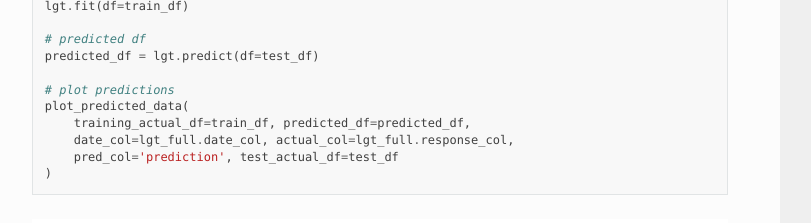
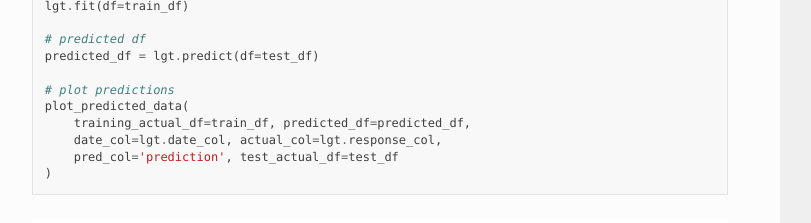
Before and after one commit to uber/orbit, a plain HTML site: page readme.html in a window 1280 px wide. Shown: the part 1660-1883 px from the top of the page, without its empty margins (320-1131 px from the left). Drawn offline with Linux system fonts and the light colour scheme.

Commit message:
typo fix

```diff
--- a/readme.html
+++ b/readme.html
@@ -233,7 +233,7 @@ distribution</p></li>
 <span class="c1"># plot predictions</span>
 <span class="n">plot_predicted_data</span><span class="p">(</span>
     <span class="n">training_actual_df</span><span class="o">=</span><span class="n">train_df</span><span class="p">,</span> <span class="n">predicted_df</span><span class="o">=</span><span class="n">predicted_df</span><span class="p">,</span>
-    <span class="n">date_col</span><span class="o">=</span><span class="n">lgt_full</span><span class="o">.</span><span class="n">date_col</span><span class="p">,</span> <span class="n">actual_col</span><span class="o">=</span><span class="n">lgt_full</span><span class="o">.</span><span class="n">response_col</span><span class="p">,</span>
+    <span class="n">date_col</span><span class="o">=</span><span class="n">lgt</span><span class="o">.</span><span class="n">date_col</span><span class="p">,</span> <span class="n">actual_col</span><span class="o">=</span><span class="n">lgt</span><span class="o">.</span><span class="n">response_col</span><span class="p">,</span>
     <span class="n">pred_col</span><span class="o">=</span><span class="s1">&#39;prediction&#39;</span><span class="p">,</span> <span class="n">test_actual_df</span><span class="o">=</span><span class="n">test_df</span>
 <span class="p">)</span>
 </pre></div>
```
